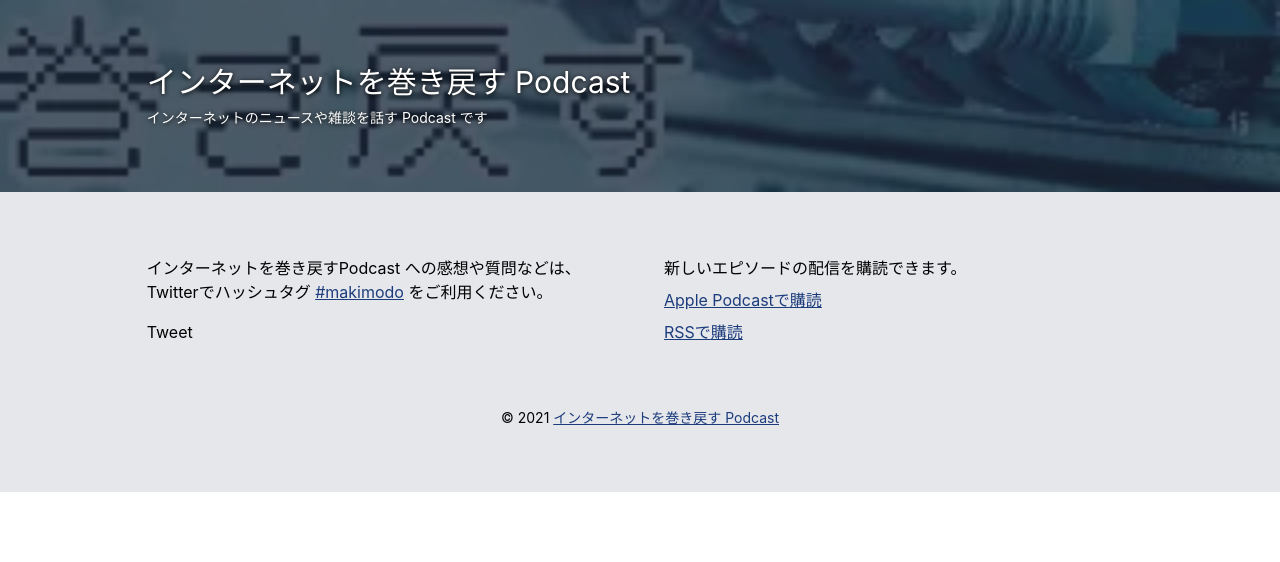
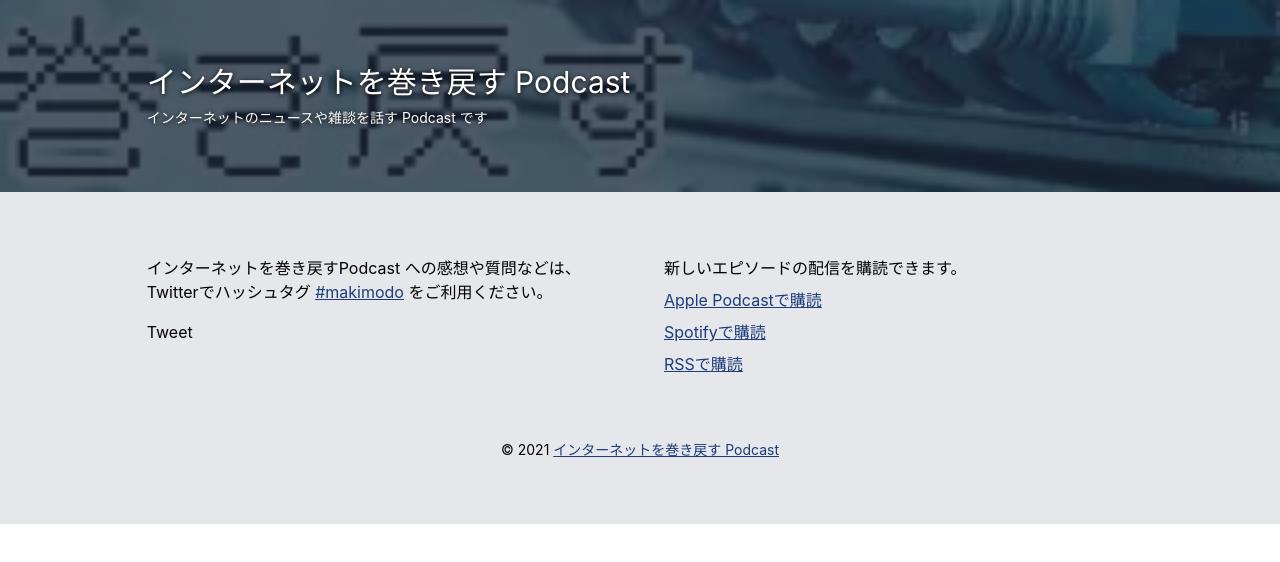
Before and after one commit to kzhrk/makimodo.net, a Nuxt app: page / in a window 1280 px wide. Shown: the top 562 px of the page. Built offline with nearby package versions, Linux system fonts and the light colour scheme; no server answers.

Commit message:
add spotfiy podcast link in footer

```diff
--- a/layouts/default.vue
+++ b/layouts/default.vue
@@ -27,6 +27,7 @@
 			<dl class="sm:flex-1 flex flex-col gap-2">
 				<dt>新しいエピソードの配信を購読できます。</dt>
 				<dd><a class="link underline hover:no-underline" href="https://podcasts.apple.com/jp/podcast/%E3%82%A4%E3%83%B3%E3%82%BF%E3%83%BC%E3%83%8D%E3%83%83%E3%83%88%E3%82%92%E5%B7%BB%E3%81%8D%E6%88%BB%E3%81%99podcast/id1554626944">Apple Podcastで購読</a></dd>
+				<dd><a class="link underline hover:no-underline" href="https://open.spotify.com/show/4dN5Q9bembieGrumDMqzwO">Spotifyで購読</a></dd>
 				<dd><a class="link underline hover:no-underline" href="/feed.xml">RSSで購読</a></dd>
 			</dl>
     </div>
```
